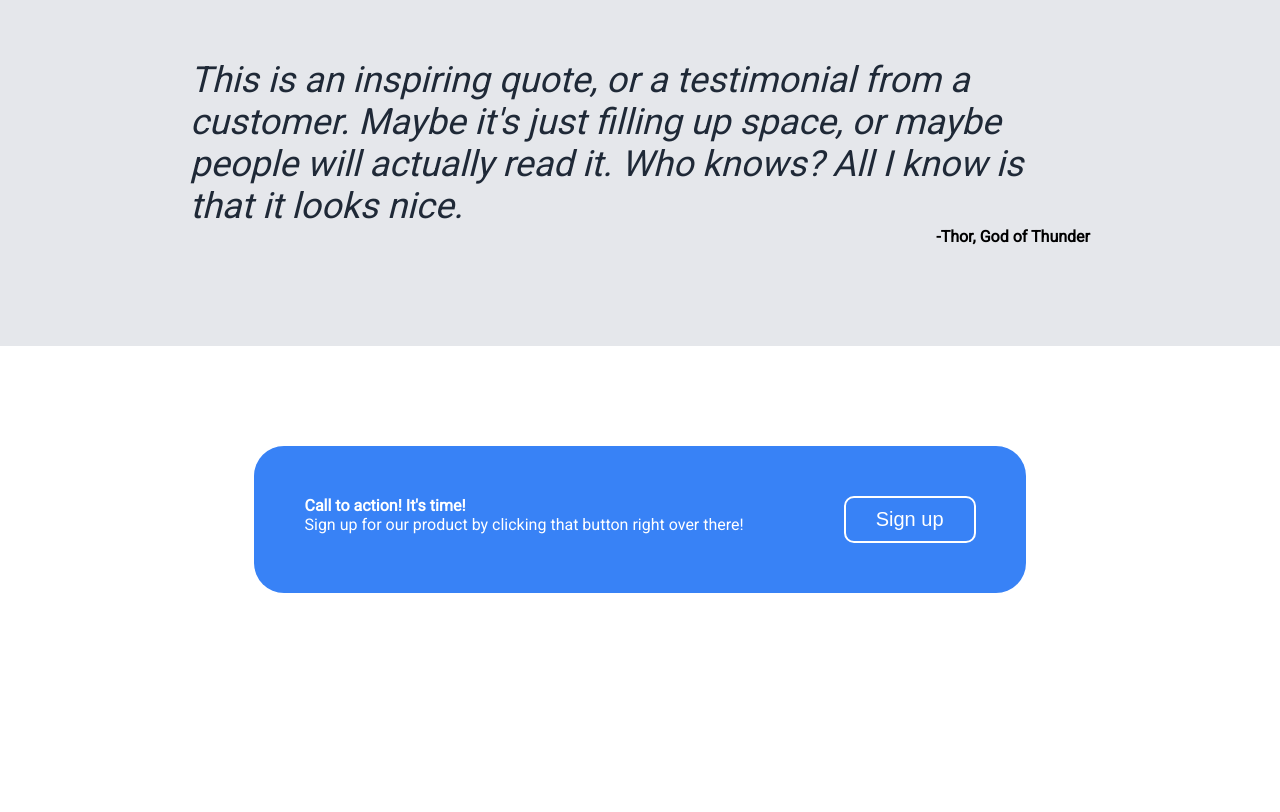
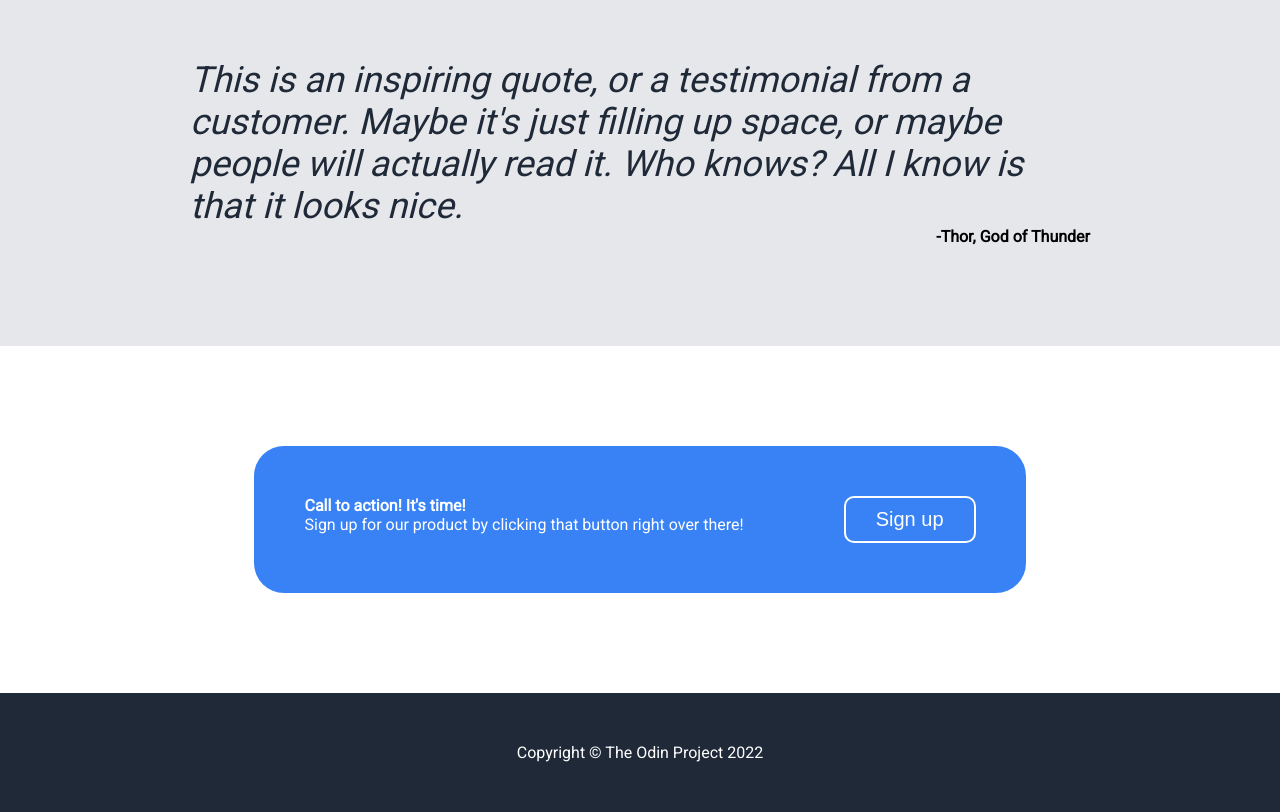
Before and after one commit to tw202/Odin-Foundations-Landing-Page, a plain HTML site: page index.html in a window 1280 px wide. Shown: the part 950-1762 px from the top of the page. Before the commit the page ends 1643 px from the top, so only its background shows below. Drawn offline with Linux system fonts and the light colour scheme.

Commit message:
Add conent and styles to footer area

```diff
--- a/index.html
+++ b/index.html
@@ -84,7 +84,9 @@
             </div>
         </div>
     </div>
-    <div class="footer"></div>
+    <div class="footer">
+        Copyright &copy The Odin Project 2022
+    </div>
 
 </body>
 </html>
--- a/style.css
+++ b/style.css
@@ -141,3 +141,10 @@ button{
 .signup-area-content1{
    font-weight: bold;
 }
+
+.footer{
+    background-color: #1F2937;
+    color: white;
+    padding: 50px;
+    text-align: center;
+}
```
